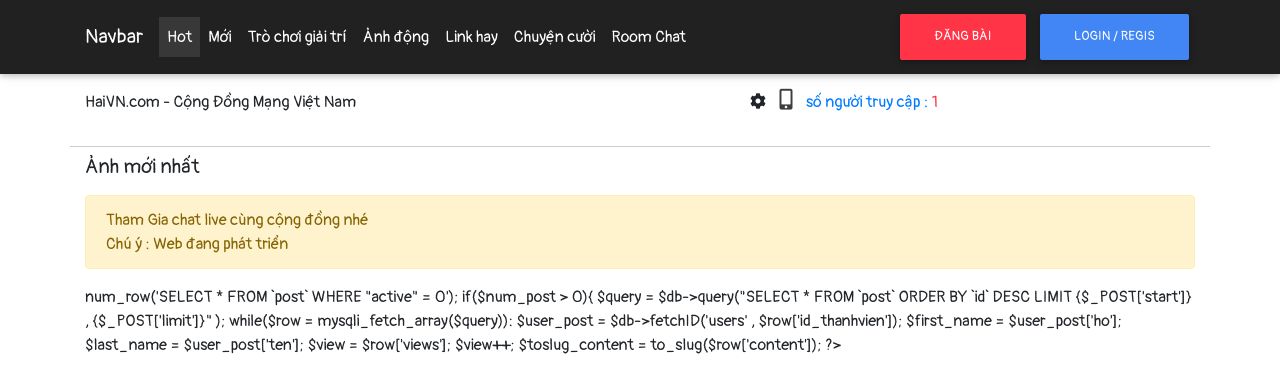
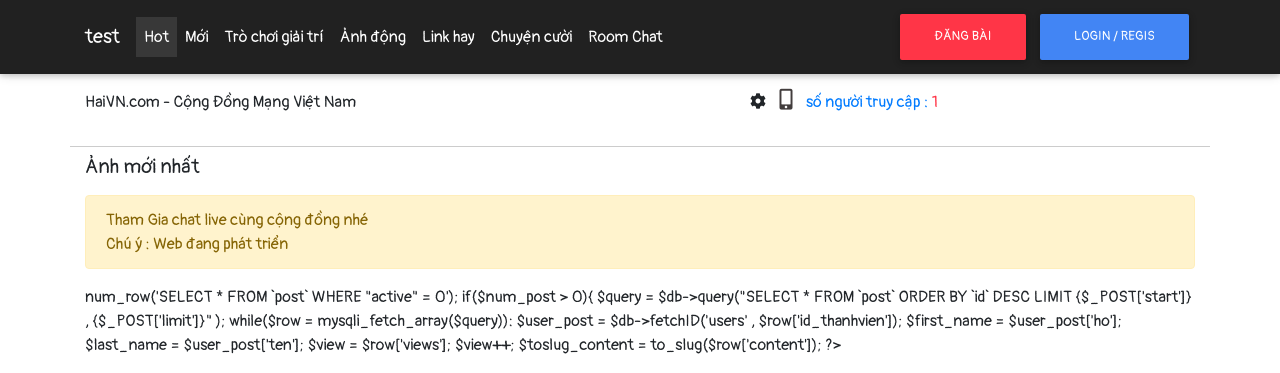
Before and after one commit to pinchet123/haivn, a PHP site: page /haivn/ in a window 1280 px wide. Shown: the top 373 px of the page. Run offline with PHP 8.4, Linux system fonts and the light colour scheme; data comes from the database, SQL or seed files in the repository; data that the repository does not hold is empty; some libraries are stand-ins or nearby versions.

Commit message:
tao sua file nay

```diff
--- a/html/header.php
+++ b/html/header.php
@@ -53,7 +53,7 @@ $num_online = $db->num_row("SELECT * FROM `online_views`");
     <header>
         <nav class="navbar navbar-expand-lg navbar-dark bg-dark">
             <div class="container">
-                <a class="navbar-brand" href="<?php echo base_url(); ?>">Navbar</a>
+                <a class="navbar-brand" href="<?php echo base_url(); ?>">test</a>
                 <button class="navbar-toggler" type="button" data-toggle="collapse"
                     data-target="#navbarSupportedContent" aria-controls="navbarSupportedContent" aria-expanded="false"
                     aria-label="Toggle navigation">
```
